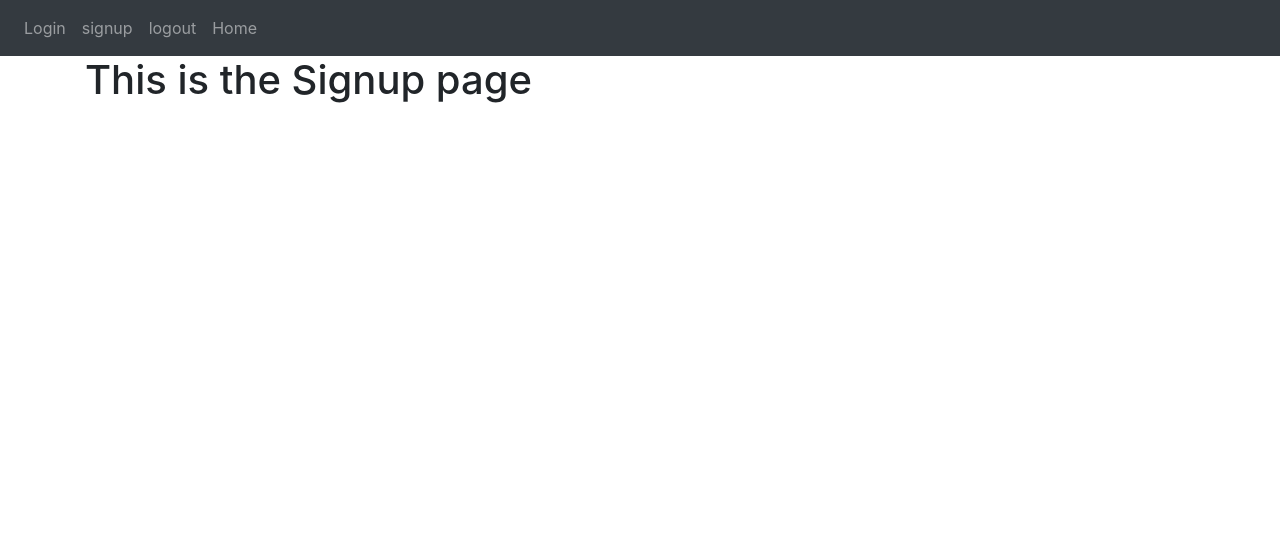
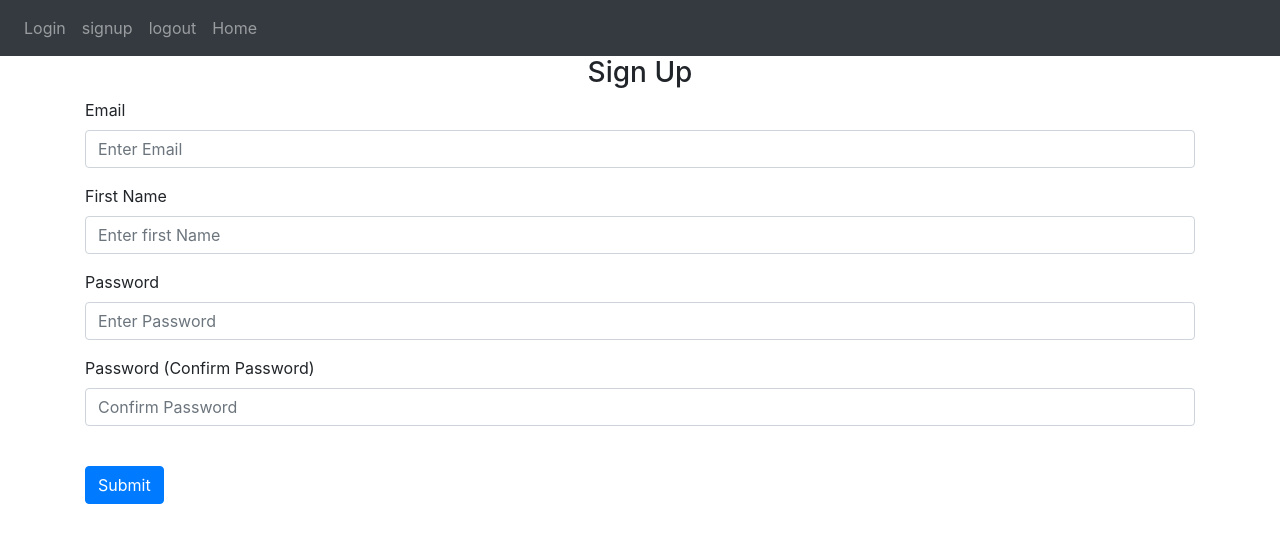
Before and after one commit to Bratax/Flask-Web-App, a Flask app: page /auth/sign-up_view in a window 1280 px wide. Shown: the top 543 px of the page. Run offline with Flask 3, Linux system fonts and the light colour scheme; some libraries are stand-ins or nearby versions.

Commit message:
creating post, request methods

```diff
--- a/website/auth.py
+++ b/website/auth.py
@@ -1,8 +1,8 @@
-from flask import Blueprint, render_template
+from flask import Blueprint, render_template, request
 
 auth = Blueprint('auth', __name__)
 
-@auth.route('/login_view')
+@auth.route('/login_view', methods=['GET', 'POST'])
 def login():
     return render_template("login.html", boolean=True)
 
@@ -10,6 +10,6 @@ def login():
 def logout():
     return "<p> logout </p>"
 
-@auth.route('/sign-up_view')
+@auth.route('/sign-up_view', methods=['GET', 'POST'])
 def sign_up():
     return render_template("sign-up.html")
--- a/website/templates/sign-up.html
+++ b/website/templates/sign-up.html
@@ -1,5 +1,52 @@
 {% extends "base.html" %} {% block title %}signup{% endblock %}
 <!-- Main content -->
 {%block content%}
-<h1>This is the Signup page</h1>
+<form method="POST">
+  <center>
+    <h3>Sign Up</h3>
+  </center>
+  <div class="form-group">
+    <label for="email">Email</label>
+    <input
+      type="email"
+      class="form-control"
+      id="email"
+      name="email"
+      placeholder="Enter Email"
+    />
+  </div>
+  <div class="form-group">
+    <label for="firstName">First Name</label>
+    <input
+      type="text"
+      class="form-control"
+      id="firstName"
+      name="firstName"
+      placeholder="Enter first Name"
+    />
+  </div>
+  <div class="form-group">
+    <label for="password">Password</label>
+    <input
+      type="password"
+      class="form-control"
+      id="password1"
+      name="password1"
+      placeholder="Enter Password"
+    />
+  </div>
+  <div class="form-group">
+    <label for="password">Password (Confirm Password)</label>
+    <input
+      type="password"
+      class="form-control"
+      id="password2"
+      name="password2"
+      placeholder="Confirm Password"
+    />
+  </div>
+  <br />
+<button type="submit" class="btn btn-primary">Submit</button>
+
+</form>
 {%endblock%}
```
Also changed, not shown: website/templates/login.html (+28 -1 lines).
